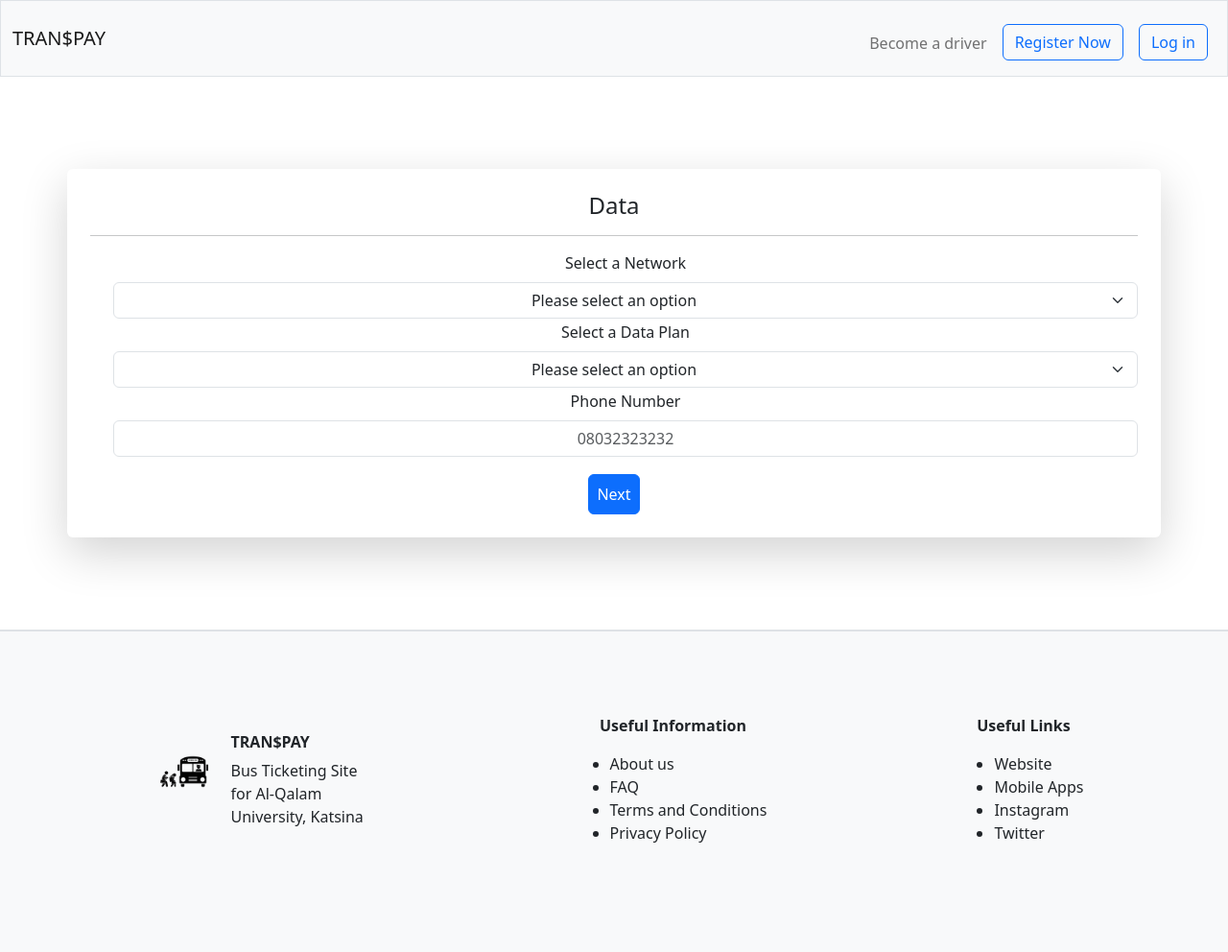
After one commit to Gentlemanintech/transpay, a Flask app: page /data in a window 1280 px wide. The commit adds this page. Shown: the whole page at 96% size. Run offline with Flask 3, Linux system fonts and the light colour scheme; some libraries are stand-ins or nearby versions.

Commit message:
Added the data and airtime page

```diff
--- a/app.py
+++ b/app.py
@@ -160,6 +160,16 @@ def setPin():
 
     return redirect("/home")
 
+@app.route("/airtime")
+def airtime():
+    return render_template("airtime.html")
+
+
+@app.route("/data")
+def data():
+    return render_template("data.html")
+
+
 
 if __name__ == "__main__":
     app.run(debug=True)
--- a/static/script.js
+++ b/static/script.js
@@ -1,5 +1,24 @@
-alertBox = document.querySelector('#alertBox');
-
+let alertBox = document.querySelector('#alertBox');
+const form = document.getElementById('airtimeForm');
+const nextButton = document.getElementById('next');
+const networkSelect = document.getElementById('network');
+const dataSelect = document.getElementById('dataPlan');
+const phoneInput = document.getElementById('airtimePhone');
+const amountInput = document.getElementById('airtimeAmount');
+// This set a timeout for every alert message that appears to dsappear after 6seconds.
 setTimeout(() => {
     alertBox.style.display = 'none';
 }, 6000);
+
+// this checks if all fields are filled in airtime page then let a user click the next button.
+function validateForm() {
+    const isNetworkSelected = networkSelect.value !== 'Please select an option' && networkSelect.value !== '';
+    const isPhoneFilled = phoneInput.value.trim() !== '';
+    const isAmountFilled = amountInput.value.trim() !== '';
+
+    nextButton.disabled = !(isNetworkSelected && isPhoneFilled && isAmountFilled);
+}
+
+networkSelect.addEventListener('change', validateForm);
+phoneInput.addEventListener('input', validateForm);
+amountInput.addEventListener('input', validateForm);
--- /dev/null
+++ b/templates/data.html
@@ -0,0 +1,59 @@
+{% extends "layout.html" %}
+
+{% block main %}
+
+<div class="container p-4 shadow-lg p-3 my-5 bg-body rounded">
+    <h4>Data</h4>
+    <hr>
+    <form action="/data" method="post">
+        <div class="form-check">
+        <label for="network" class="form-label">Select a Network</label>
+        <select class="form-select text-center" aria-label="Default select example" name="network" id="network">
+            <option selected disabled>Please select an option</option>
+            <option value="mtn">MTN</option>
+            <option value="airtel">AIRTEL</option>
+            <option value="glo">GLO</option>
+            <option value="9mobile">9MOBILE</option>
+          </select>
+    </div>
+    <div class="form-check">
+        <label for="dataPlan" class="form-label">Select a Data Plan</label>
+        <select class="form-select text-center" aria-label="Default select example" name="dataPlan" id="dataPlan">
+            <option selected disabled>Please select an option</option>
+            <option value="mtn">9-mobile- 50MB 1 day NGN 50 (1day)</option>
+            <option value="airtel">9-mobile- 50MB 1 day NGN 50 (1day)</option>
+            <option value="glo">9-mobile- 50MB 1 day NGN 50 (1day)</option>
+            <option value="9mobile">9-mobile- 50MB 1 day NGN 50 (1day)</option>
+          </select>
+    </div>
+    <div class="form-check">
+        <label for="airtimeAmount" class="form-label">Phone Number</label>
+        <input autocomplete="off" type="text" id="phoneNumber" placeholder="08032323232" class="form-control text-center" name="phoneNumber">
+    </div>
+    <button type="button" class="btn btn-primary text-white p-2 mt-3" id="next" data-bs-toggle="modal" data-bs-target="#pinModal">Next</button>
+    <!--Modal for pin-->
+    <div class="modal fade" id="pinModal" tabindex="-1" aria-labelledby="pinModal" aria-hidden="true">
+        <div class="modal-dialog modal-dialog-centered">
+        <div class="modal-content">
+            <div class="modal-header">
+            <h5 class="modal-title" id="exampleModalLabel">Enter your Transaction Pin</h5>
+            <button type="button" class="btn-close" data-bs-dismiss="modal" aria-label="Close"></button>
+            </div>
+            <div class="modal-body">
+                    <div class="form-check">
+                    <label for="email" class="form-label">Enter your 4-digit PIN</label>
+                    <input autocomplete="off" placeholder="0000" type="text" id="pin" class="form-control text-center" name="pin" maxlength="4">
+                </div>
+                <button type="submit" class="btn btn-primary text-white p-2 mt-3">Buy Airtime</button>
+            </div>
+            <div class="modal-footer">
+            <button type="button" class="btn btn-secondary" data-bs-dismiss="modal">Back</button>
+            </div>
+        </div>
+        </div>
+    </div>
+<!--The div above is where the modal ends-->
+</form>
+</div>
+
+{% endblock %}
--- a/templates/home.html
+++ b/templates/home.html
@@ -54,7 +54,7 @@
     </div>
 
     <div class="d-flex flex-row justify-content-evenly p-4 shadow p-3 mb-5 bg-body rounded">
-        <a href="airtime" class="text-decoration-none">
+        <a href="/airtime" class="text-decoration-none">
             <div class="p-3 text-center circular-div">
                 <i class="bi bi-phone" style="font-size: 2rem;"></i>
                 <p>Airtime</p>
```
Also changed, not shown: templates/airtime.html (added, +53 -0 lines), 2 other files.
